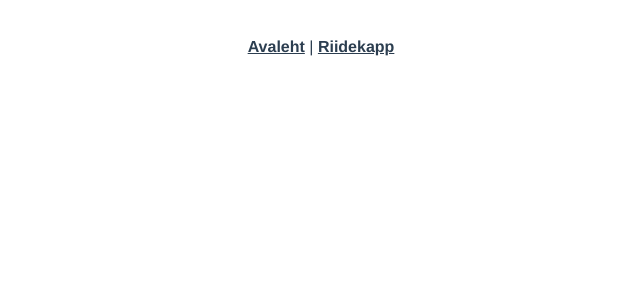
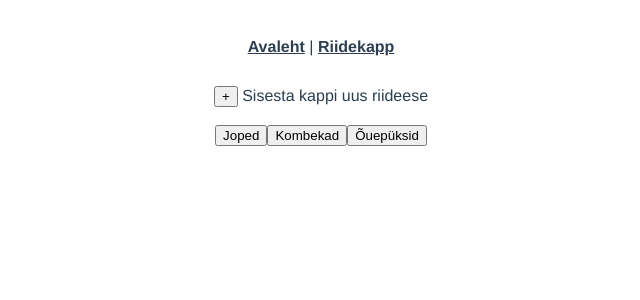
Before and after one commit to EllenEnnok/kidsWardrobeTracker, a Vue app in the folder src/client-app/: page /#/oueriided in a window 1280 px wide. Shown: the top 300 px of the page, without its empty margins (319-959 px from the left). Built offline with nearby package versions, Linux system fonts and the light colour scheme.

Commit message:
Põhi uueneb

```diff
--- a/src/client-app/src/router/index.js
+++ b/src/client-app/src/router/index.js
@@ -4,6 +4,8 @@ import Riidekapp from '../views/Riidekapp.vue'
 import Avaleht from '../views/Avaleht.vue'
 import Uuskonto from '../views/Uuskonto.vue'
 import Kogukapp from '../views/Kogukapp.vue'
+import Oueriided from '../views/Oueriided.vue'
+import Aksessuaarid from '../views/Aksessuaarid.vue'
 
 
 Vue.use(VueRouter)
@@ -29,6 +31,16 @@ const routes = [
         path: '/kogukapp',
         name: 'Kogukapp',
         component: Kogukapp
+    },
+    {
+        path: '/oueriided',
+        name: 'Oueriided',
+        component: Oueriided
+    },
+    {
+        path: '/aksessuaarid',
+        name: 'Aksessuaarid',
+        component: Aksessuaarid
     }
 
 ]
--- /dev/null
+++ b/src/client-app/src/views/Aksessuaarid.vue
@@ -0,0 +1,11 @@
+<template>
+  <div class="aksessuaarid">
+    <button>+</button>
+    <label> Sisesta kappi uus riideese</label>
+    <br>
+    <br>
+    <button>Kindad</button>
+    <button>Mütsid</button>
+    <button>Sallid</button>
+  </div>
+</template>
--- a/src/client-app/src/views/Kogukapp.vue
+++ b/src/client-app/src/views/Kogukapp.vue
@@ -1,5 +1,5 @@
 <template>
-  <div class="riidekapp">
+  <div class="kogukapp">
     <button>+</button>
     <label> Sisesta kappi uus riideese</label>
     <br>
--- /dev/null
+++ b/src/client-app/src/views/Oueriided.vue
@@ -0,0 +1,12 @@
+<template>
+  <div class="oueriided">
+    <button>+</button>
+    <label> Sisesta kappi uus riideese</label>
+    <br>
+    <br>
+    <button>Joped</button>
+    <button>Kombekad</button>
+    <button>Õuepüksid</button>
+
+  </div>
+</template>
```
